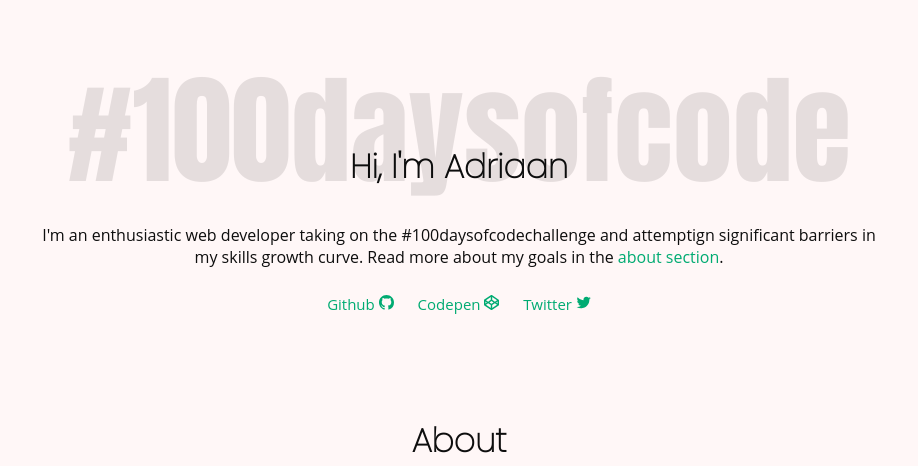
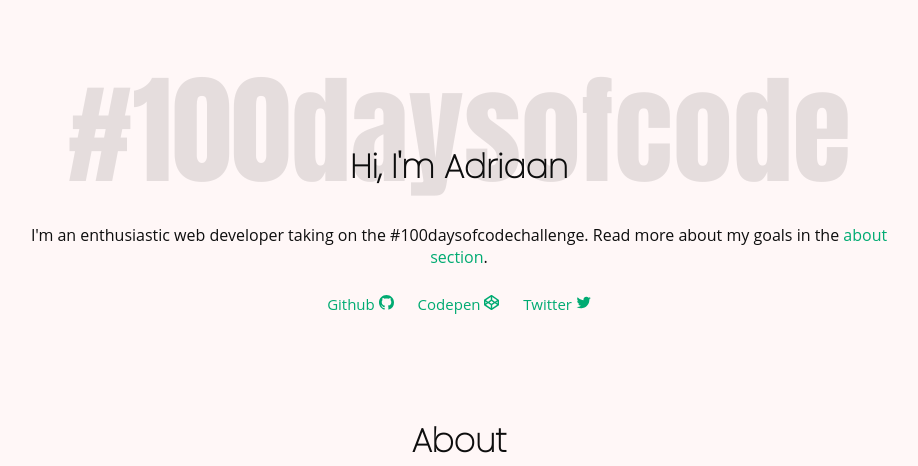
Before and after one commit to abmakes/abblog, a Django app: page / in a window 1280 px wide. Shown: the top 466 px of the page, without its empty margins (181-1099 px from the left). Run offline with Django 4.2, Linux system fonts and the light colour scheme.

Commit message:
Update index.html

```diff
--- a/blog/templates/index.html
+++ b/blog/templates/index.html
@@ -14,7 +14,7 @@
   <header id="welcome">
     <h1>Hi, I'm Adriaan</h1>
     <div id='subtitle'>#100daysofcode</div>
-    <p id="intro">I'm an enthusiastic web developer taking on the #100daysofcodechallenge and attemptign significant barriers in my skills growth curve. Read more about my goals in the <a href="#about-text">about section</a>.
+    <p id="intro">I'm an enthusiastic web developer taking on the #100daysofcodechallenge. Read more about my goals in the <a href="#about-text">about section</a>.
 
     </p>
     <section id="links-info">
```
